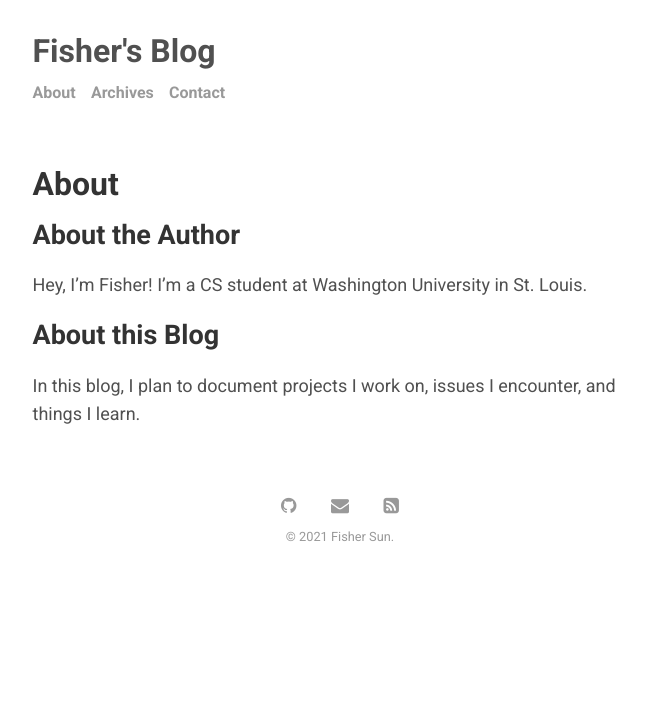
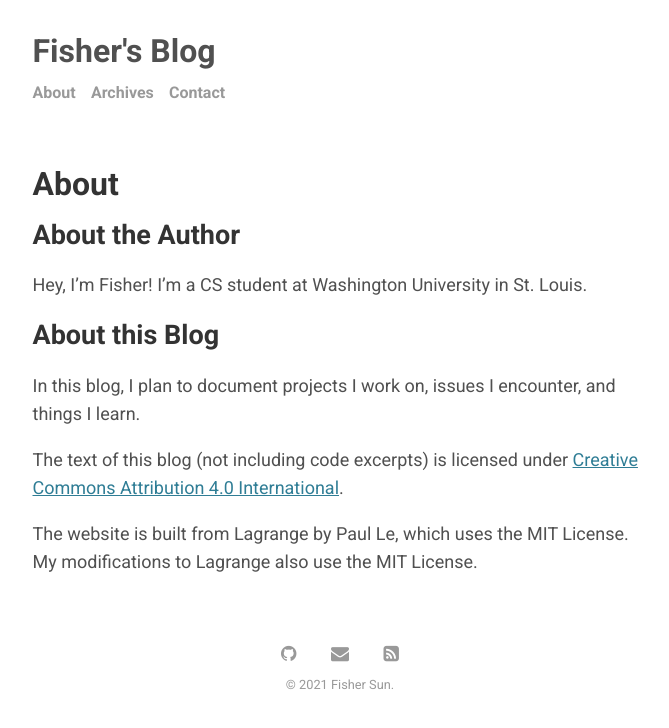
Before and after one commit to seasonedfish/blog, a Jekyll site: the page built from menu/about.md, in a window 1280 px wide. Shown: the top 728 px of the page, without its empty margins (300-969 px from the left). Built offline with Jekyll 4.4.1, drawn with Linux system fonts in a browser that asks for light colours.

Commit message:
Add licensing terms in about

```diff
--- a/menu/about.md
+++ b/menu/about.md
@@ -11,3 +11,10 @@ I'm a CS student at Washington University in St. Louis.
 ## About this Blog
 In this blog,
 I plan to document projects I work on, issues I encounter, and things I learn.
+
+The text of this blog (not including code excerpts) is licensed under
+[Creative Commons Attribution 4.0 International](https://creativecommons.org/licenses/by/4.0/).
+
+The website is built from Lagrange by Paul Le,
+which uses the MIT License.
+My modifications to Lagrange also use the MIT License.
```
